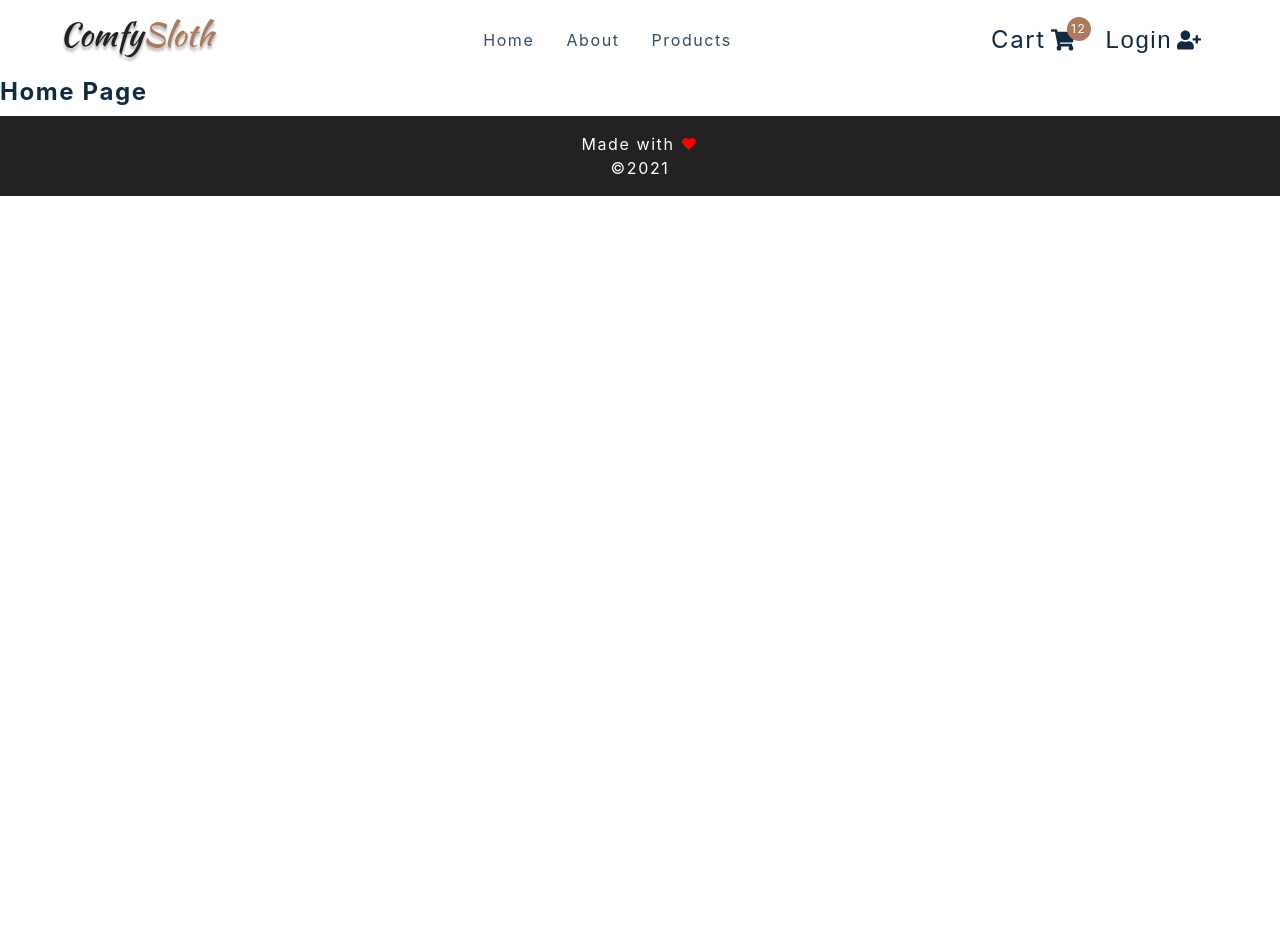
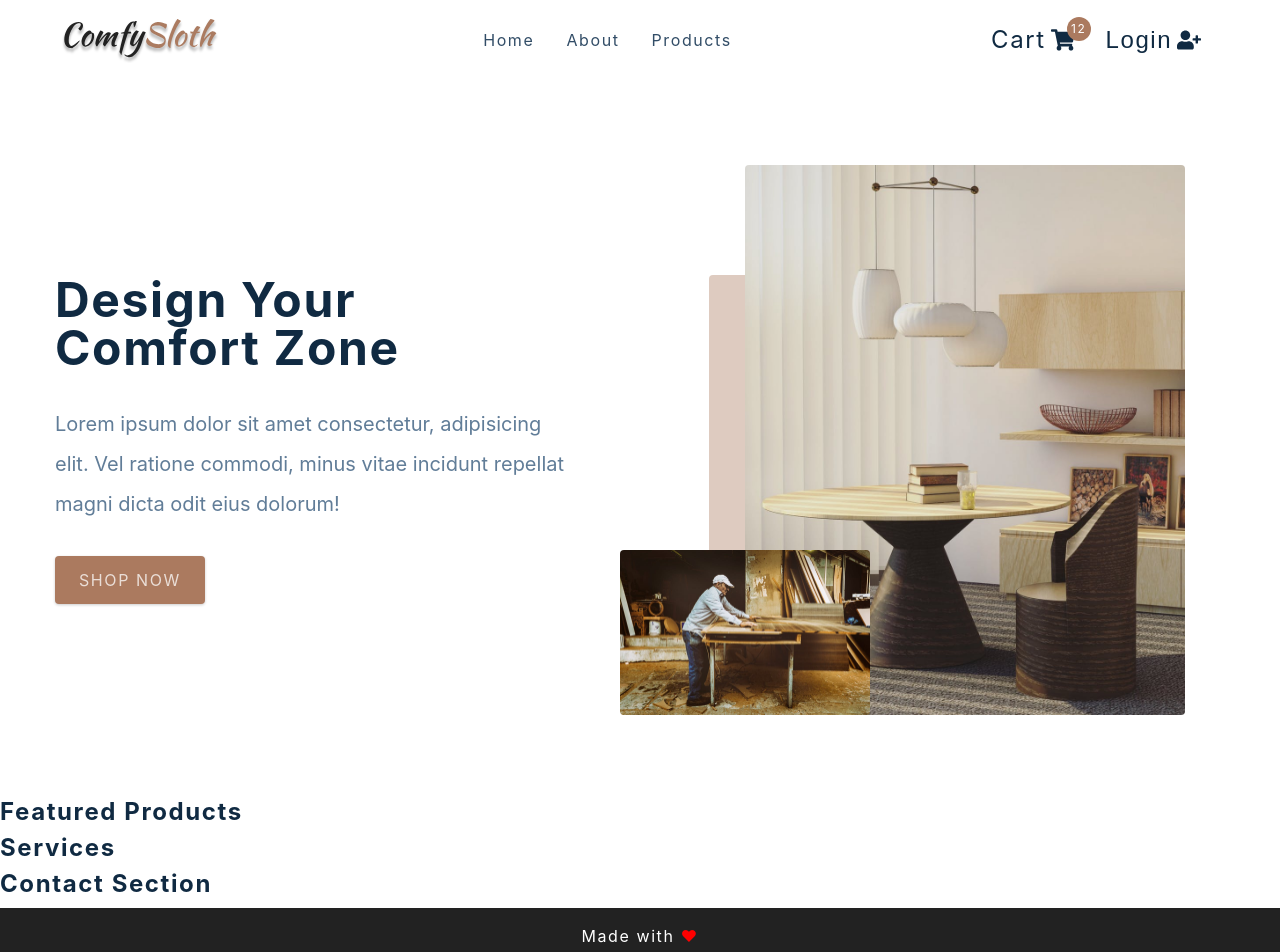
Before and after one commit to bdog72/reactComfySloth-1, a React (Create React App) app: page / in a window 1280 px wide. Shown: the top 952 px of the page. Before the commit the page ends 800 px from the top, so only its background shows below. Built offline with nearby package versions, Linux system fonts and the light colour scheme; the HTML template or start-up script is replaced by a standard one.

Commit message:
added home page hero

```diff
--- a/src/components/Hero.js
+++ b/src/components/Hero.js
@@ -1,12 +1,36 @@
-import React from 'react'
-import styled from 'styled-components'
-import { Link } from 'react-router-dom'
-import heroBcg from '../assets/hero-bcg.jpeg'
-import heroBcg2 from '../assets/hero-bcg-2.jpeg'
+//
+//
+
+import React from 'react';
+import styled from 'styled-components';
+
+import { Link } from 'react-router-dom';
+import heroBcg from '../assets/hero-bcg.jpeg';
+
+import heroBcg2 from '../assets/hero-bcg-2.jpeg';
 
 const Hero = () => {
-  return <h4>hero</h4>
-}
+  return (
+    <Wrapper className='section-center'>
+      <article className='content'>
+        <h1>
+          design your <br /> comfort zone
+        </h1>
+        <p>
+          Lorem ipsum dolor sit amet consectetur, adipisicing elit. Vel ratione
+          commodi, minus vitae incidunt repellat magni dicta odit eius dolorum!
+        </p>
+        <Link to='/products' className='btn hero-btn'>
+          shop now
+        </Link>
+      </article>
+      <article className='img-container'>
+        <img src={heroBcg} alt='nice-table' className='main-img' />
+        <img src={heroBcg2} alt='person working' className='accent-img' />
+      </article>
+    </Wrapper>
+  );
+};
 
 const Wrapper = styled.section`
   min-height: 60vh;
@@ -37,10 +61,12 @@ const Wrapper = styled.section`
       padding: 0.75rem 1.5rem;
       font-size: 1rem;
     }
+
     .img-container {
       display: block;
       position: relative;
     }
+
     .main-img {
       width: 100%;
       height: 550px;
@@ -49,6 +75,7 @@ const Wrapper = styled.section`
       display: block;
       object-fit: cover;
     }
+
     .accent-img {
       position: absolute;
       bottom: 0;
@@ -68,6 +95,6 @@ const Wrapper = styled.section`
       border-radius: var(--radius);
     }
   }
-`
+`;
 
-export default Hero
+export default Hero;
--- a/src/components/PageHero.js
+++ b/src/components/PageHero.js
@@ -6,8 +6,16 @@ import styled from 'styled-components';
 
 import { Link } from 'react-router-dom';
 
-const PageHero = () => {
-  return <h4>page hero</h4>;
+const PageHero = ({ title }) => {
+  return (
+    <Wrapper>
+      <div className='section-center'>
+        <h3>
+          <Link to='/'>Home</Link>/ {title}
+        </h3>
+      </div>
+    </Wrapper>
+  );
 };
 
 const Wrapper = styled.section`
--- a/src/pages/AboutPage.js
+++ b/src/pages/AboutPage.js
@@ -8,7 +8,28 @@ import { PageHero } from '../components';
 import aboutImg from '../assets/hero-bcg.jpeg';
 
 const AboutPage = () => {
-  return <h4>about page</h4>;
+  return (
+    <main>
+      <PageHero title='about' />
+      <Wrapper className='page section section-center'>
+        <img src={aboutImg} alt='nice desk' />
+        <article>
+          <div className='title'>
+            <h2>our story</h2>
+            <div className='underline'></div>
+            <p>
+              Lorem ipsum dolor sit amet consectetur adipisicing elit. Sequi,
+              cupiditate nesciunt aperiam voluptate magnam, voluptatibus itaque
+              quam fuga cum minus temporibus? Vero sunt nemo blanditiis, minima,
+              quasi a sint totam quisquam, aut consequatur molestias. In,
+              inventore mollitia, sed ducimus nesciunt odio assumenda obcaecati
+              voluptas ab perferendis aspernatur sunt sequi. Saepe?
+            </p>
+          </div>
+        </article>
+      </Wrapper>
+    </main>
+  );
 };
 
 const Wrapper = styled.section`
--- a/src/pages/CheckoutPage.js
+++ b/src/pages/CheckoutPage.js
@@ -1,12 +1,25 @@
-import React from 'react'
-import styled from 'styled-components'
-import { PageHero, StripeCheckout } from '../components'
+//
+//
+
+import React from 'react';
+import styled from 'styled-components';
+
+import { PageHero, StripeCheckout } from '../components';
 // extra imports
-import { useCartContext } from '../context/cart_context'
-import { Link } from 'react-router-dom'
+import { useCartContext } from '../context/cart_context';
+import { Link } from 'react-router-dom';
 
 const CheckoutPage = () => {
-  return <h4>checkout page</h4>
-}
-const Wrapper = styled.div``
-export default CheckoutPage
+  return (
+    <main>
+      <PageHero title='checkout' />
+      <Wrapper className='page'>
+        <h1>checkout here</h1>
+      </Wrapper>
+    </main>
+  );
+};
+
+const Wrapper = styled.div``;
+
+export default CheckoutPage;
--- a/src/pages/HomePage.js
+++ b/src/pages/HomePage.js
@@ -5,7 +5,14 @@ import React from 'react';
 import { FeaturedProducts, Hero, Services, Contact } from '../components';
 
 const HomePage = () => {
-  return <h4>home page</h4>;
+  return (
+    <main>
+      <Hero />
+      <FeaturedProducts />
+      <Services />
+      <Contact />
+    </main>
+  );
 };
 
 export default HomePage;
```
Also changed, not shown: src/pages/AuthWrapper.js (+11 -7 lines).
